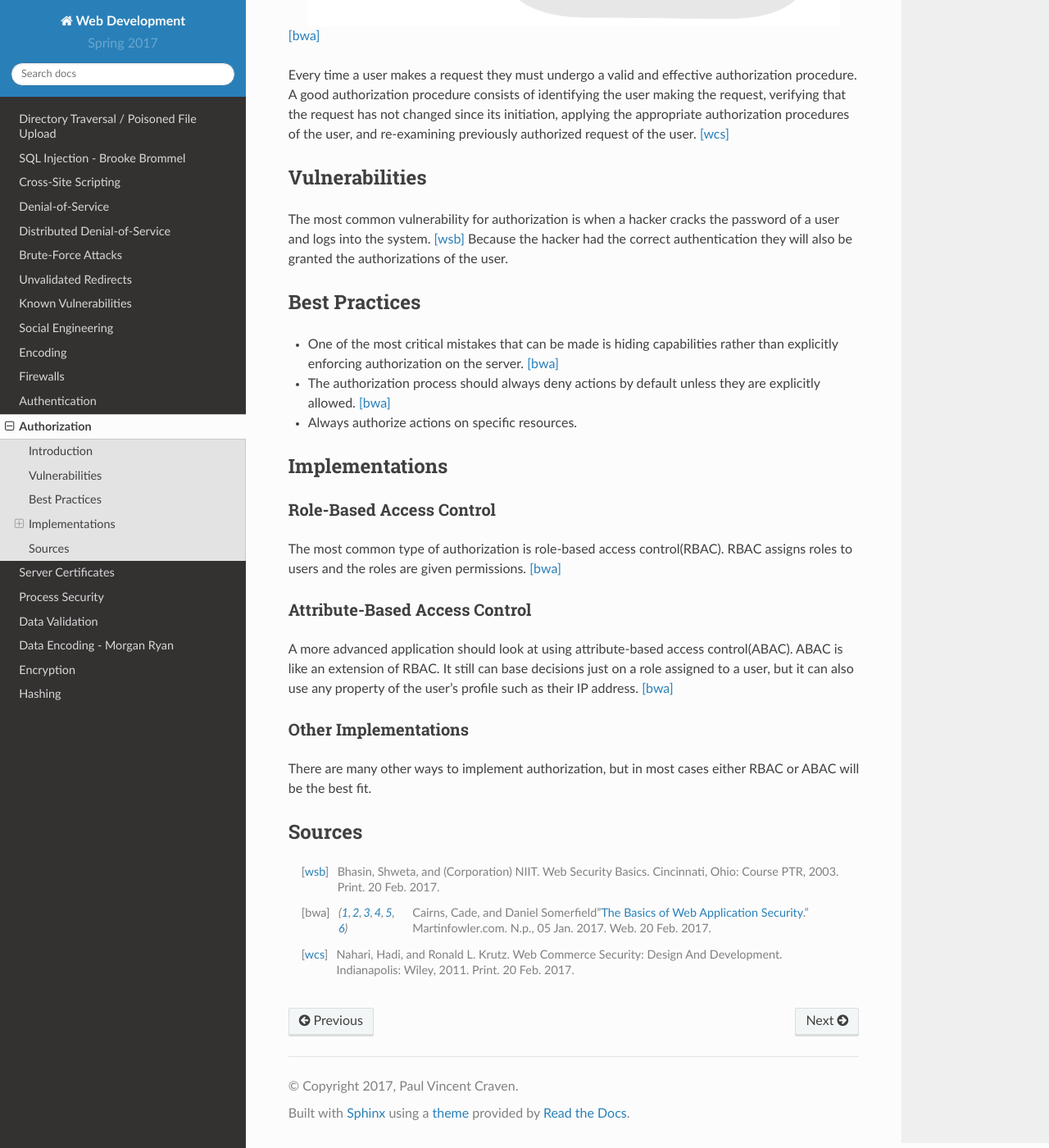
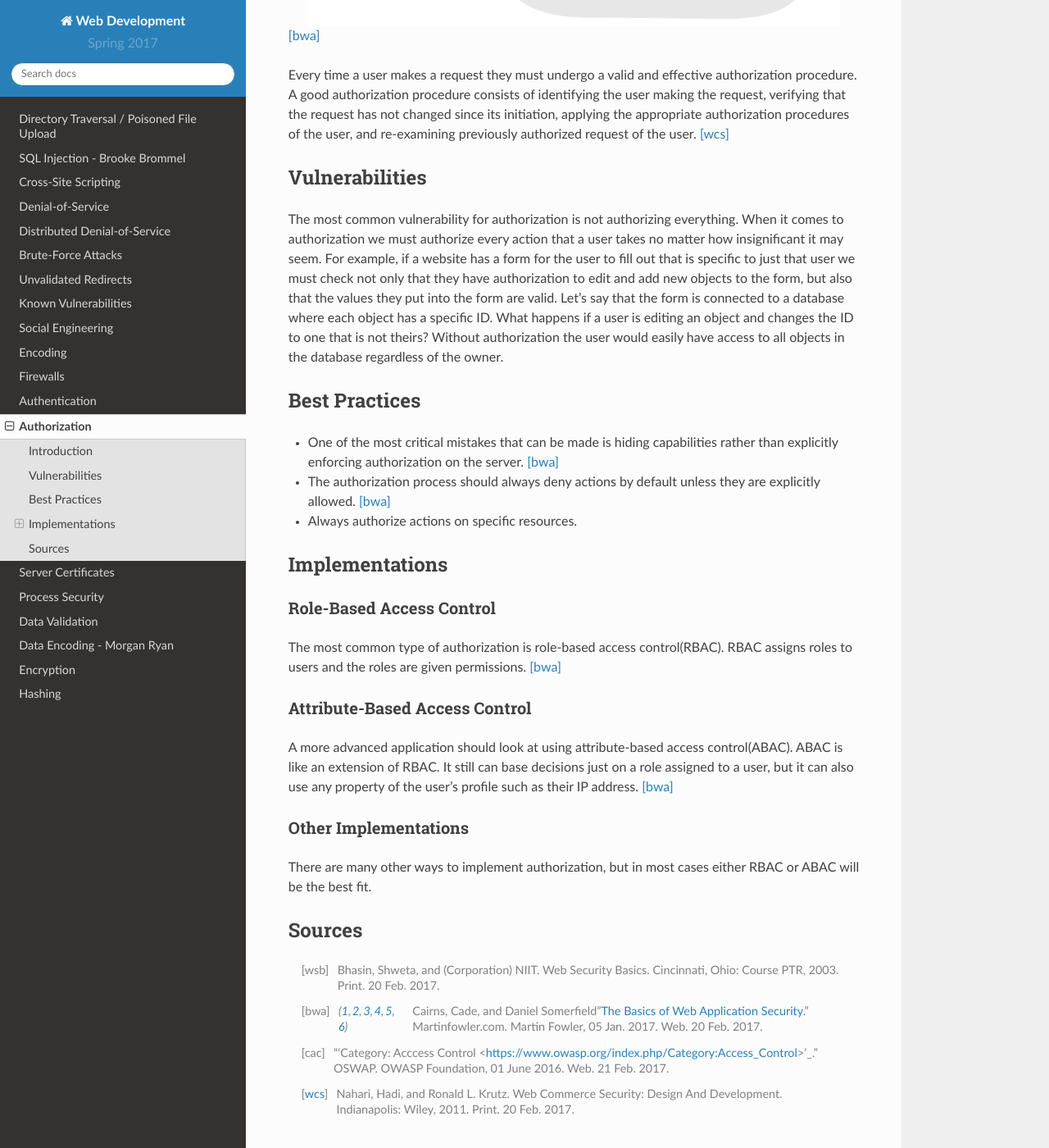
Before and after one commit to pvcraven/2017_web_security, a Sphinx documentation site: the page built from source/authorization/authorization.rst, in a window 1280 px wide and 1400 px high, scrolled down 631 px. Shown: the whole window at 82% size. Built offline with Sphinx 7.4.7 and the Read the Docs theme 2.0.0, drawn with Linux system fonts in a browser that asks for light colours.

Commit message:
Updated vulnerabilities section

```diff
--- a/source/authorization/authorization.rst
+++ b/source/authorization/authorization.rst
@@ -6,42 +6,68 @@ Authorization
 
 Introduction
 -------------
-Authorization is very closely coupled with authentication, but they are two very different things. While authentication proves the user's identity, authorization determines what permissions and rights the user has. Authorization and authentication can be tied together with session management. Session management makes it possible to relate requests made by a user so that a user does not have to authenticate during each request they make. [bwa]_
+Authorization is very closely coupled with authentication, but they are two very
+different things. While authentication proves the user's identity, authorization
+determines what permissions and rights the user has. Authorization and
+authentication can be tied together with session management. Session management
+makes it possible to relate requests made by a user so that a user does not
+have to authenticate during each request they make. [bwa]_
 
 .. image:: authorization.PNG
 	:align: center
 [bwa]_
 
-Every time a user makes a request they must undergo a valid and effective authorization procedure. A good authorization procedure consists of identifying the user making the request, verifying that the request has not changed since its initiation, applying the appropriate authorization procedures of the user, and re-examining previously authorized request of the user. [wcs]_
+Every time a user makes a request they must undergo a valid and effective
+authorization procedure. A good authorization procedure consists of identifying
+the user making the request, verifying that the request has not changed since
+its initiation, applying the appropriate authorization procedures of the user,
+and re-examining previously authorized request of the user. [wcs]_
 
 Vulnerabilities
 ----------------
-The most common vulnerability for authorization is when a hacker cracks the password of a user and logs into the system. [wsb]_ Because the hacker had the correct authentication they will also be granted the authorizations of the user.
+The most common vulnerability for authorization is not authorizing everything.
+When it comes to authorization we must authorize every action that a user takes
+no matter how insignificant it may seem. For example, if a website has a form
+for the user to fill out that is specific to just that user we must check
+not only that they have authorization to edit and add new objects to the form,
+but also that the values they put into the form are valid. Let's say that the
+form is connected to a database where each object has a specific ID. What
+happens if a user is editing an object and changes the ID to one that is not
+theirs? Without authorization the user would easily have access to all objects
+in the database regardless of the owner.
 
 Best Practices
 ---------------
-* One of the most critical mistakes that can be made is hiding capabilities rather than explicitly enforcing authorization on the server. [bwa]_
-* The authorization process should always deny actions by default unless they are explicitly allowed. [bwa]_
+* One of the most critical mistakes that can be made is hiding capabilities
+  rather than explicitly enforcing authorization on the server. [bwa]_
+* The authorization process should always deny actions by default unless they
+  are explicitly allowed. [bwa]_
 * Always authorize actions on specific resources.
 
 Implementations
 ----------------
 Role-Based Access Control
 ~~~~~~~~~~~~~~~~~~~~~~~~~~~
-The most common type of authorization is role-based access control(RBAC). RBAC assigns roles to users and the roles are given permissions. [bwa]_
+The most common type of authorization is role-based access control(RBAC).
+RBAC assigns roles to users and the roles are given permissions. [bwa]_
 
 Attribute-Based Access Control
 ~~~~~~~~~~~~~~~~~~~~~~~~~~~~~~~
-A more advanced application should look at using attribute-based access control(ABAC). ABAC is like an extension of RBAC. It still can base decisions just on a role assigned to a user, but it can also use any property of the user's profile such as their IP address. [bwa]_
+A more advanced application should look at using attribute-based access
+control(ABAC). ABAC is like an extension of RBAC. It still can base decisions
+just on a role assigned to a user, but it can also use any property of the
+user's profile such as their IP address. [bwa]_
 
 Other Implementations
 ~~~~~~~~~~~~~~~~~~~~~~~
-There are many other ways to implement authorization, but in most cases either RBAC or ABAC will be the best fit.
+There are many other ways to implement authorization, but in most cases
+either RBAC or ABAC will be the best fit.
 
 
 Sources
 ---------
 
 .. [wsb] Bhasin, Shweta, and (Corporation) NIIT. Web Security Basics. Cincinnati, Ohio: Course PTR, 2003. Print. 20 Feb. 2017.
-.. [bwa] Cairns, Cade, and Daniel Somerfield"`The Basics of Web Application Security <https://martinfowler.com/articles/web-security-basics.html>`_." Martinfowler.com. N.p., 05 Jan. 2017. Web. 20 Feb. 2017.
+.. [bwa] Cairns, Cade, and Daniel Somerfield"`The Basics of Web Application Security <https://martinfowler.com/articles/web-security-basics.html>`_." Martinfowler.com. Martin Fowler, 05 Jan. 2017. Web. 20 Feb. 2017.
+.. [cac] "'Category: Acccess Control <https://www.owasp.org/index.php/Category:Access_Control>'_." OSWAP. OWASP Foundation, 01 June 2016. Web. 21 Feb. 2017.
 .. [wcs] Nahari, Hadi, and Ronald L. Krutz. Web Commerce Security: Design And Development. Indianapolis: Wiley, 2011. Print. 20 Feb. 2017.
```
